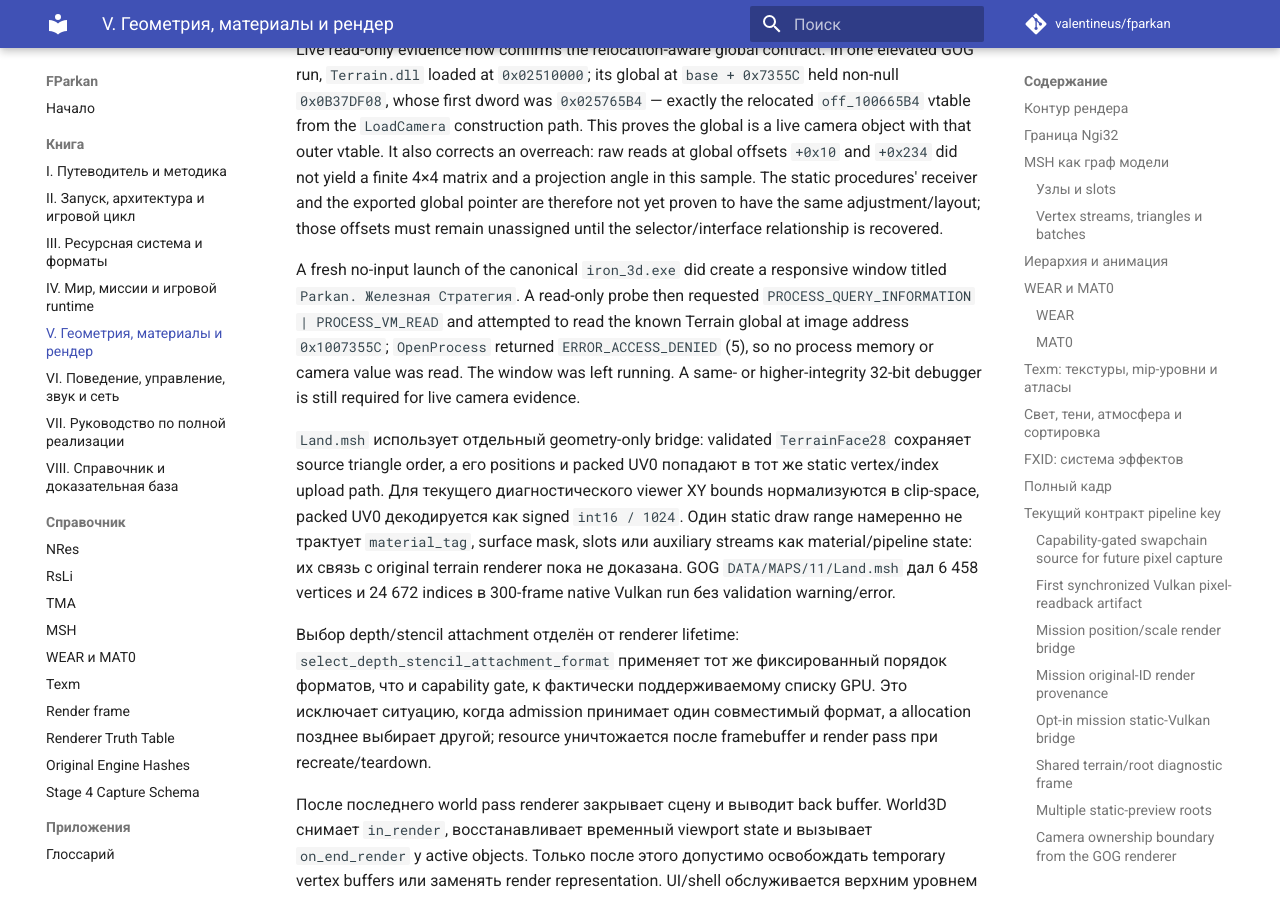
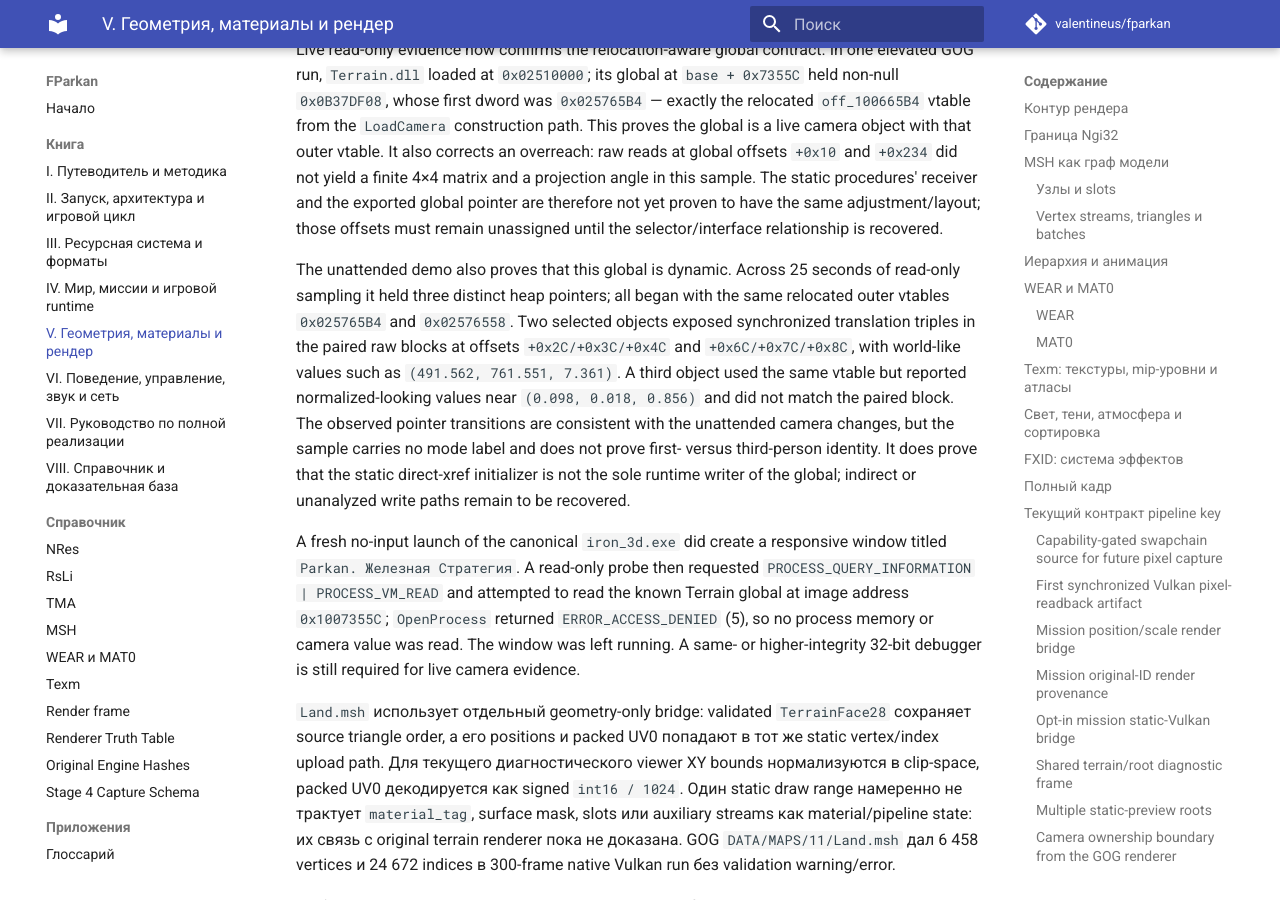
Before and after one commit to valentineus/fparkan, an MkDocs documentation site: the page built from docs/tomes/05-render.md, in a window 1280 px wide and 900 px high, scrolled down 27158 px. Built offline with MkDocs 1.6.1 and Material for MkDocs 9.7.7, drawn with Linux system fonts in a browser that asks for light colours; comment, search, counter and statistics services are not loaded.

Commit message:
docs(evidence): trace autoplay camera switches

```diff
--- a/docs/tomes/05-render.md
+++ b/docs/tomes/05-render.md
@@ -1291,6 +1291,19 @@ pointer are therefore not yet proven to have the same adjustment/layout; those
 offsets must remain unassigned until the selector/interface relationship is
 recovered.
 
+The unattended demo also proves that this global is dynamic. Across 25 seconds
+of read-only sampling it held three distinct heap pointers; all began with the
+same relocated outer vtables `0x025765B4` and `0x02576558`. Two selected
+objects exposed synchronized translation triples in the paired raw blocks at
+offsets `+0x2C/+0x3C/+0x4C` and `+0x6C/+0x7C/+0x8C`, with world-like values
+such as `(491.562, 761.551, 7.361)`. A third object used the same vtable but
+reported normalized-looking values near `(0.098, 0.018, 0.856)` and did not
+match the paired block. The observed pointer transitions are consistent with
+the unattended camera changes, but the sample carries no mode label and does
+not prove first- versus third-person identity. It does prove that the static
+direct-xref initializer is not the sole runtime writer of the global; indirect
+or unanalyzed write paths remain to be recovered.
+
 A fresh no-input launch of the canonical `iron_3d.exe` did create a responsive
 window titled `Parkan. Железная Стратегия`. A read-only probe then requested
 `PROCESS_QUERY_INFORMATION | PROCESS_VM_READ` and attempted to read the known
```
Also changed, not shown: docs/tomes/08-evidence.md (+11 -1 lines).
